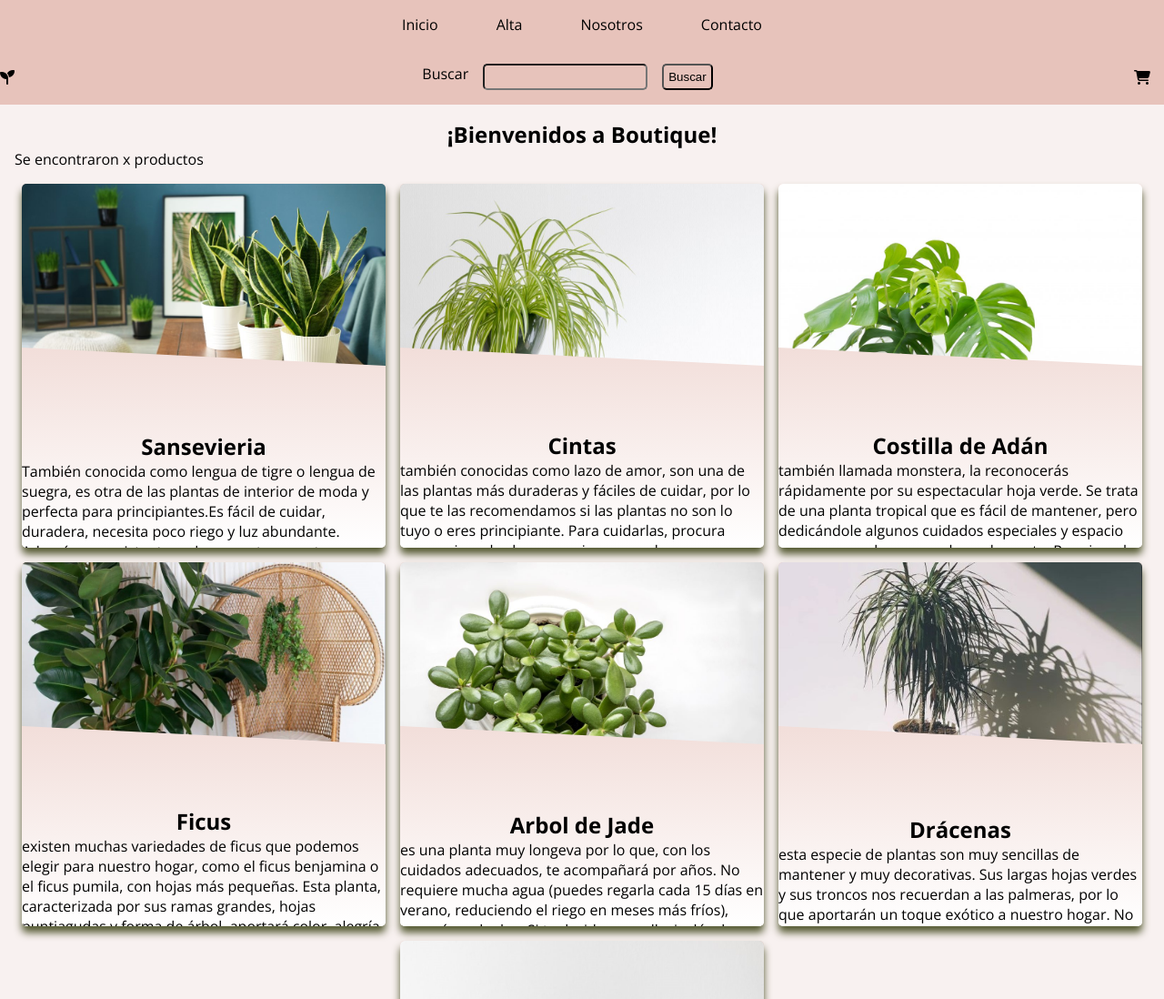
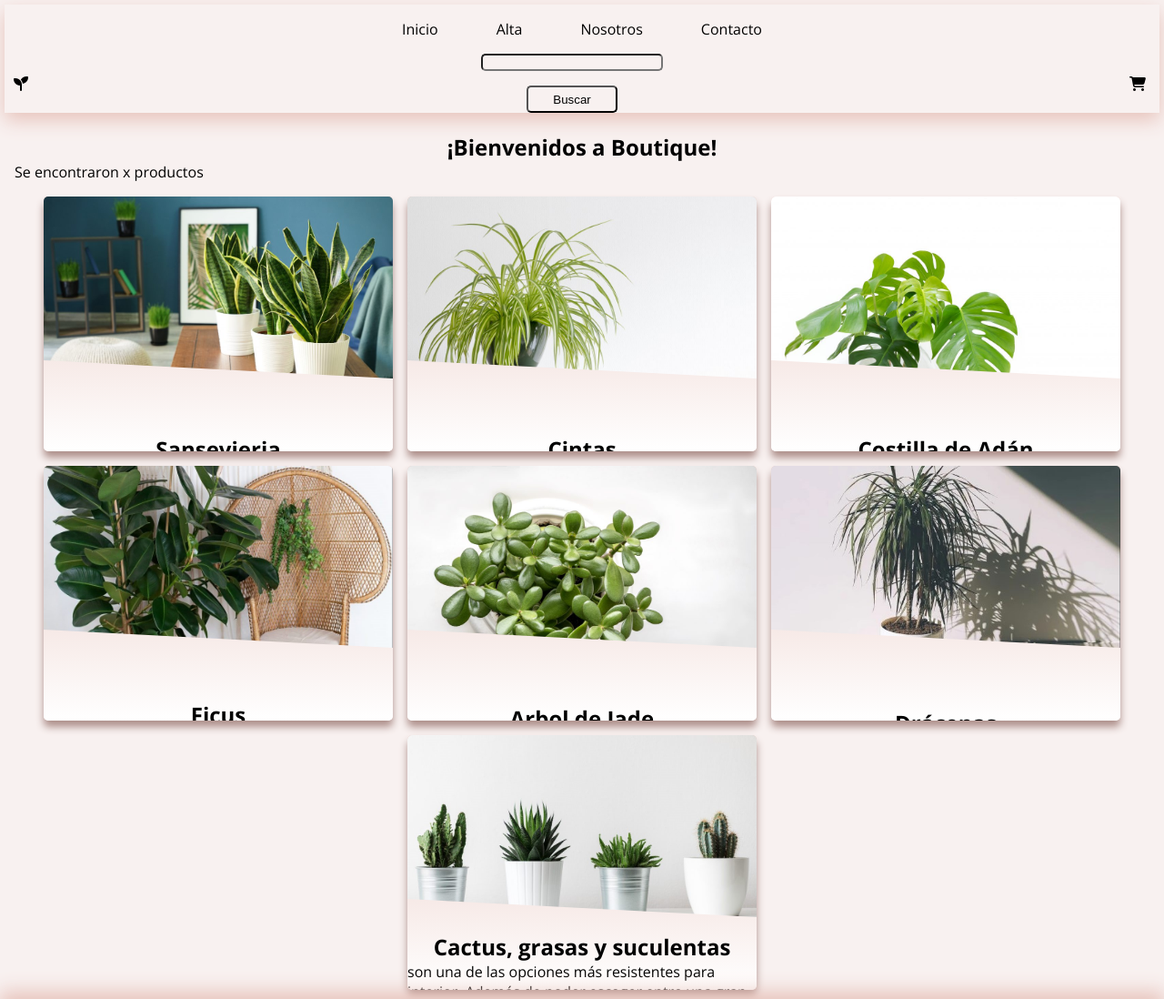
Before and after one commit to SofiaDeAlessandre/integrador, a website built with Vite: page index.html in a window 1280 px wide. Shown: the top 1098 px of the page at 91% size. Built offline with nearby package versions, Linux system fonts and the light colour scheme.

Commit message:
add media queries

```diff
--- a/src/sass/components/_cards.scss
+++ b/src/sass/components/_cards.scss
@@ -1,6 +1,6 @@
  :root {
         --firstColor: rgb(231, 195, 187);
-        --secondColor: rgb(84,89,49);
+        --secondColor: rgb(174, 144, 139);
         --thirdColor: rgb(166,183,103);
         --fourthColor: rgb(248, 241, 240);
         --fifthColor: black;
@@ -9,9 +9,11 @@
 
 
 .card {
-    min-width: 400px;
-    max-width: 500px;
-    height: 200px;
+    // min-width: 350px;
+    // max-width: 400%;
+    min-width: 80%;
+    max-width: 90%;
+    height: 20vh;
     color: var(--fifthColor);
     // border-top-left-radius: 5px;
     // border-top-right-radius: 5px;
@@ -29,10 +31,10 @@ transition: transform 0.3s ease-in-out, box-shadow 0.3s ease-in-out;
     //     box-shadow: 0px 7px 8px 0px rgba(0, 0, 0, 0.5)
     // }
 
-   &:hover{
-    transform: scale(1.05);
-    box-shadow: 0px 10px 12px rgba(0, 0, 0, 0.4);
-   }
+//    &:hover{
+//     transform: scale(1.05);
+//     box-shadow: 0px 10px 12px rgba(0, 0, 0, 0.4);
+//    }
 
 
     &__article {
@@ -64,11 +66,19 @@ transition: transform 0.3s ease-in-out, box-shadow 0.3s ease-in-out;
         clip-path: polygon(0 0, 100% 0, 100% 100%, 0% 100%);
     }
 
+
+    @media screen and (min-width: 768px){
+        & {width: 60%;
+    max-width: 70%;
+        }}
+
+
     @media screen and (min-width: 992px) {
         & {
-            width: 220px;
-            max-width: 300px;
-            height: 400px;
+
+            min-width: 20%;
+    max-width: 30%;
+            height: 35vh;
         }
 
         &__article {
@@ -83,5 +93,10 @@ transition: transform 0.3s ease-in-out, box-shadow 0.3s ease-in-out;
             clip-path: polygon(0 0, 100% 0, 100% 190px, 0 200px);
         }
         }
+
+        &:hover{
+            transform: scale(1.05);
+            box-shadow: 0px 10px 12px rgba(0, 0, 0, 0.4);
+           }
     }
 }
--- a/src/sass/layout/_footer.scss
+++ b/src/sass/layout/_footer.scss
@@ -4,7 +4,7 @@
 
 :root {
   --firstColor: rgb(231, 195, 187);
-  --secondColor: rgb(84,89,49);
+  --secondColor: rgb(174, 144, 139);
   --thirdColor: rgb(166,183,103);
   --fourthColor: rgb(248, 241, 240);
   --fifthColor: black;
@@ -13,12 +13,16 @@
   .footer {
     display: flex;
     flex-direction: column;
-    background-color: var(--firstColor);
+    background-color: var(--fourthColor);
     margin-top: 10px;
     padding: 10px;
     justify-content: center;
     align-items: center;
     gap: 1em;
+    box-shadow: 0px -8px 20px var(--firstColor);
+  position: relative;
+  z-index: 10;
+
 
   &__section-icons-imgs {
 display: flex;
--- a/src/sass/layout/_header.scss
+++ b/src/sass/layout/_header.scss
@@ -4,7 +4,7 @@
 
 :root {
   --firstColor: rgb(231, 195, 187);
-  --secondColor: rgb(84,89,49);
+  --secondColor: rgb(174, 144, 139);
   --thirdColor: rgb(166,183,103);
   --fourthColor: rgb(248, 241, 240);
   --fifthColor: black;
@@ -13,7 +13,12 @@
 .main-header {
   display: flex;
   flex-direction: column-reverse;
-  background-color: var(--firstColor);
+  background-color: var(--fourthColor);
+  margin: 5px;
+  box-shadow: 0px 8px 20px var(--firstColor);
+  position: relative;
+  z-index: 10;
+
 
 
 
@@ -42,7 +47,7 @@
 /*-----------------------------------------*/
 
 .nav-bar {
-  background-color: var(--firstColor);
+  background-color: var(--fourthColor);
    display: none;
 
   &__nav-list {
@@ -64,7 +69,7 @@
 
   &__nav-link {
     display: block;
-    background-color: var(--firstColor);
+    background-color: var(--fourthColor);
     padding: 1rem 2rem;
     color: var(--fifthColor);
     text-decoration: none;
@@ -89,9 +94,12 @@
 
 .search-bar {
   display: flex;
-  background-color: var(--firstColor);
+  background-color: var(--fourthColor);
   justify-content: space-around;
   // margin-left: 10px;
+  //box-shadow: 30px 8px 30px 30px rgba(0, 0, 0, 0.9);
+
+
 
   &__logo-container {
     // width: 30px;
@@ -100,6 +108,7 @@
     justify-content: center;
     align-items: center;
     color: var(--fifthColor);
+    margin-left: 10px;
   }
 
   &__mode {
@@ -108,29 +117,36 @@
   }
 
   &__form-container {
-    padding: 1rem;
-    display: flex;
+     display: flex;
     flex-basis: 100%;
     justify-content: center;
     gap: 1em;
+    flex-direction: column;
+    text-align: center;
   }
 
   &__form-label {
     background-color: var(--firstColor);
     color: var(--fifthColor);
+    display: none;
   }
 
   &__form-search {
-    background-color: var(--firstColor);
+    background-color: var(--fourthColor);
     border-radius: 5px;
     color: var(--fifthColor);
+    width: 200px;
+    margin: auto;
   }
 
   &__form-submit {
-    background-color: var(--firstColor);
+    background-color: var(--fourthColor);
     padding: 5px;
     border-radius: 5px;
     color: var(--fifthColor);
+    width: 100px;
+    height: 30px;
+    margin: auto;
   }
 
   &__carrito-container {
@@ -154,7 +170,7 @@
 
     &__label {
         display: block;
-        background-color: var(--thirdColor);
+        background-color: var(--firstColor);
         height: 100%;
     }
 
--- a/src/sass/pages/_contacto.scss
+++ b/src/sass/pages/_contacto.scss
@@ -13,7 +13,7 @@ body {
 
 :root {
     --firstColor: rgb(231, 195, 187);
-    --secondColor: rgb(84,89,49);
+    --secondColor: rgb(174, 144, 139);
     --thirdColor: rgb(166,183,103);
     --fourthColor: rgb(248, 241, 240);
     --fifthColor: black;
@@ -26,6 +26,17 @@ body {
     display: flex;
     justify-content: center;
     align-items: center;
+    flex-direction: column;
+
+    @media screen and (min-width: 768px) {
+        & {
+
+    display: flex;
+    flex-direction: row;
+
+}
+    }
+
 }
 
 /*-----------------------------------------*/
@@ -40,7 +51,7 @@ padding: 10px;
 display: flex;
 flex-direction: column;
 gap: 2em;
-box-shadow: 2px 2px 2px 2px var(--thirdColor);
+box-shadow: 2px 2px 2px 2px var(--secondColor);
 background-color: var(--firstColor);
 }
 
@@ -58,4 +69,6 @@ background-color: var(--firstColor);
     border-radius: 5px;
 }
 
+
+
 }
--- a/src/sass/pages/_inicio.scss
+++ b/src/sass/pages/_inicio.scss
@@ -1,6 +1,6 @@
 :root {
     --firstColor: rgb(231, 195, 187);
-    --secondColor: rgb(84,89,49);
+    --secondColor: rgb(174, 144, 139);
     --thirdColor: rgb(166,183,103);
     --fourthColor: rgb(248, 241, 240);
     --fifthColor: black;
```
Also changed, not shown: src/pages/contacto/index.html (+1 -1 lines).
